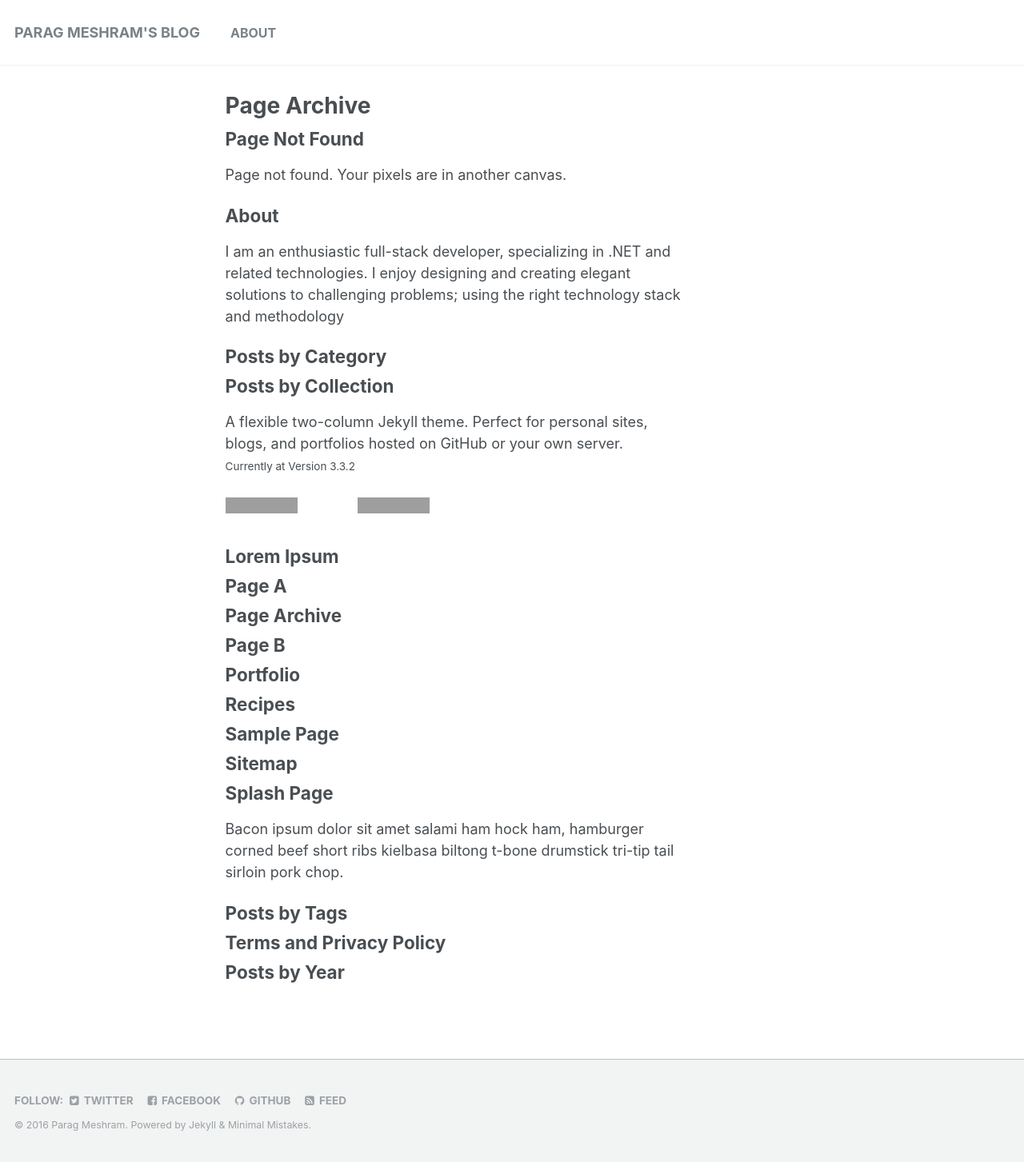
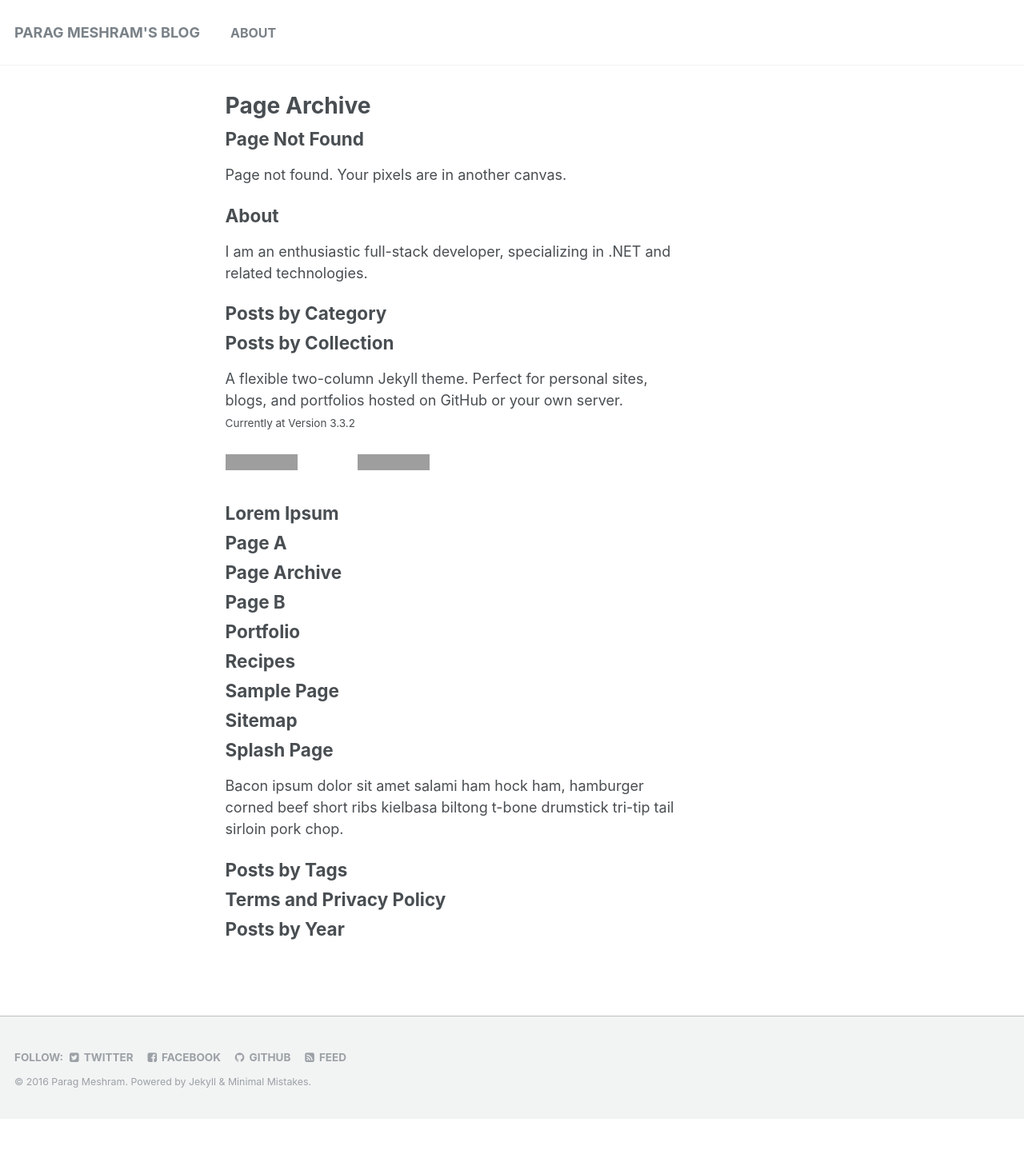
Before and after one commit to paragmeshram/paragmeshram.github.io, a Jekyll site: the page built from _pages/page-archive.html, in a window 1280 px wide. Shown: the whole page at 80% size. Built offline with Jekyll 4.4.1, drawn with Linux system fonts in a browser that asks for light colours; after the commit the page ends 1399 px from its top, so only the background shows below that; grey boxes are pictures that could not be loaded.

Commit message:
Update about.md

```diff
--- a/_pages/about.md
+++ b/_pages/about.md
@@ -1,7 +1,7 @@
 ---
 permalink: /about/
 title: "About"
-excerpt: "I am an enthusiastic full-stack developer, specializing in .NET and related technologies. I enjoy designing and creating elegant solutions to challenging problems; using the right technology stack and methodology"
+excerpt: "I am an enthusiastic full-stack developer, specializing in .NET and related technologies."
 ---
 
 {% include base_path %}
```
